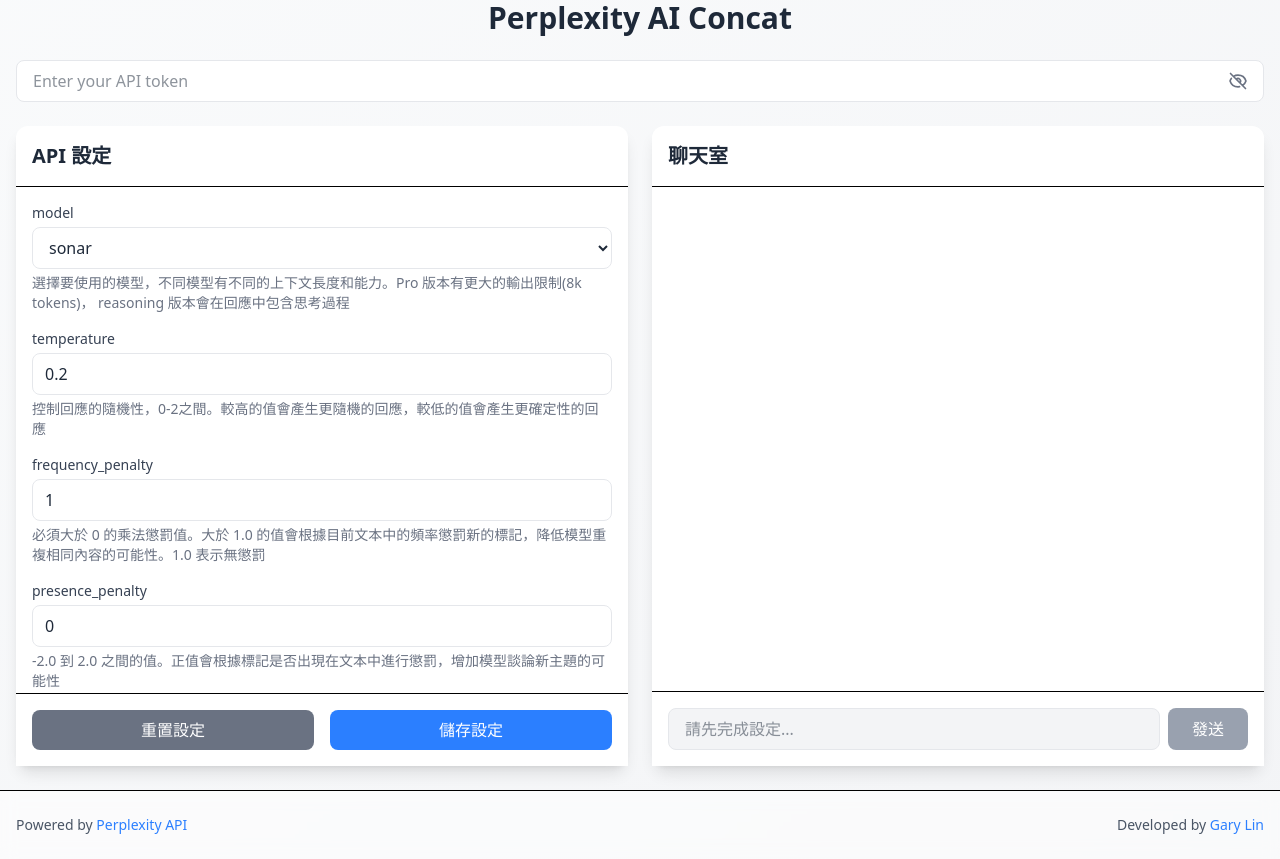
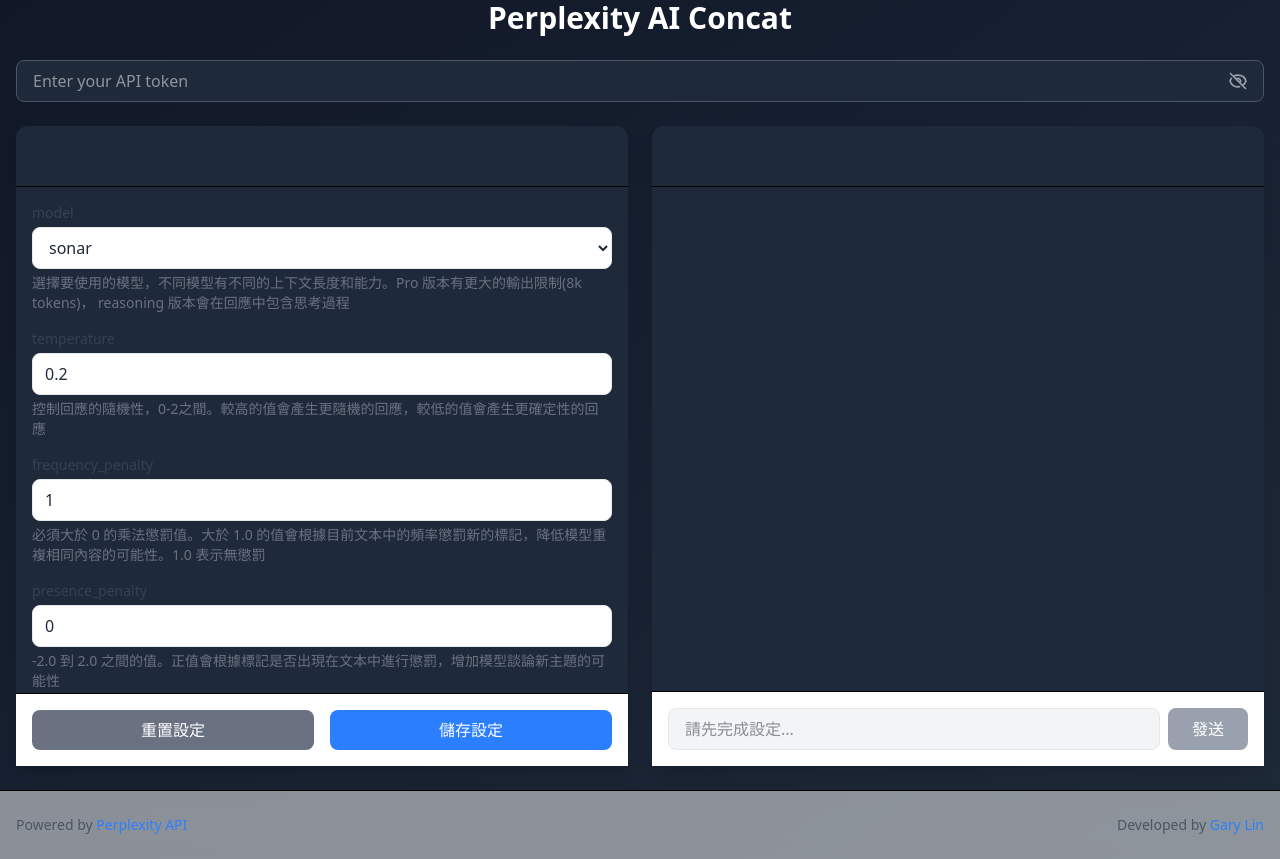
Before and after one commit to garylin0969/react-perplexity-ai, a React (Vite) app: page / in a window 1280 px wide. Built offline with nearby package versions, Linux system fonts and the light colour scheme.

Commit message:
style: implement dark mode with consistent dark theme

```diff
--- a/index.html
+++ b/index.html
@@ -1,12 +1,12 @@
 <!doctype html>
-<html lang="en">
+<html class="dark">
   <head>
     <meta charset="UTF-8" />
     <link rel="icon" type="image/svg+xml" href="/vite.svg" />
     <meta name="viewport" content="width=device-width, initial-scale=1.0" />
     <title>Perplexity AI Concat</title>
   </head>
-  <body>
+  <body class="dark:bg-gray-900">
     <div id="root"></div>
     <script type="module" src="/src/main.tsx"></script>
   </body>
--- a/src/App.tsx
+++ b/src/App.tsx
@@ -55,12 +55,10 @@
     };
 
     return (
-        <div className="min-h-screen flex flex-col bg-gradient-to-br from-gray-50 to-gray-100 dark:from-gray-900 dark:to-gray-800">
-            <div className="flex-1 container mx-auto px-4 flex flex-col justify-center">
+        <div className="min-h-screen flex flex-col bg-gradient-to-br from-gray-900 to-gray-800">
+            <div className="flex-1 container mx-auto px-4 py-8 md:py-0 flex flex-col justify-center">
                 <div className="space-y-6">
-                    <h1 className="text-3xl font-bold text-center text-gray-800 dark:text-white">
-                        Perplexity AI Concat
-                    </h1>
+                    <h1 className="text-3xl font-bold text-center text-white">Perplexity AI Concat</h1>
 
                     <div className="relative">
                         <input
@@ -68,16 +66,15 @@
                             value={token}
                             onChange={(e) => setToken(e.target.value)}
                             placeholder="Enter your API token"
-                            className="w-full px-4 py-2 rounded-lg border border-gray-200 dark:border-gray-600
-                                     bg-white dark:bg-gray-800 text-gray-800 dark:text-white
+                            className="w-full px-4 py-2 rounded-lg border border-gray-600
+                                     bg-gray-800 text-white
                                      focus:outline-none focus:ring-2 focus:ring-blue-500"
                         />
                         <button
                             type="button"
                             onClick={() => setShowToken(!showToken)}
                             className="absolute right-2 top-1/2 -translate-y-1/2 p-2
-                                     text-gray-500 hover:text-gray-700 dark:text-gray-400
-                                     dark:hover:text-gray-200 cursor-pointer"
+                                     text-gray-400 hover:text-gray-200 cursor-pointer"
                         >
                             {showToken ? (
                                 <svg className="w-5 h-5" fill="none" stroke="currentColor" viewBox="0 0 24 24">
@@ -108,10 +105,10 @@
                     </div>
 
                     <div className="grid grid-cols-1 lg:grid-cols-2 gap-6">
-                        <div className="bg-white dark:bg-gray-800 rounded-xl shadow-lg h-[640px]">
+                        <div className="bg-gray-800 rounded-xl shadow-lg h-[640px]">
                             <ConfigForm onSubmit={setConfig} />
                         </div>
-                        <div className="bg-white dark:bg-gray-800 rounded-xl shadow-lg h-[640px]">
+                        <div className="bg-gray-800 rounded-xl shadow-lg h-[640px]">
                             <ChatRoom
                                 messages={messages}
                                 onSendMessage={handleSendMessage}
```
